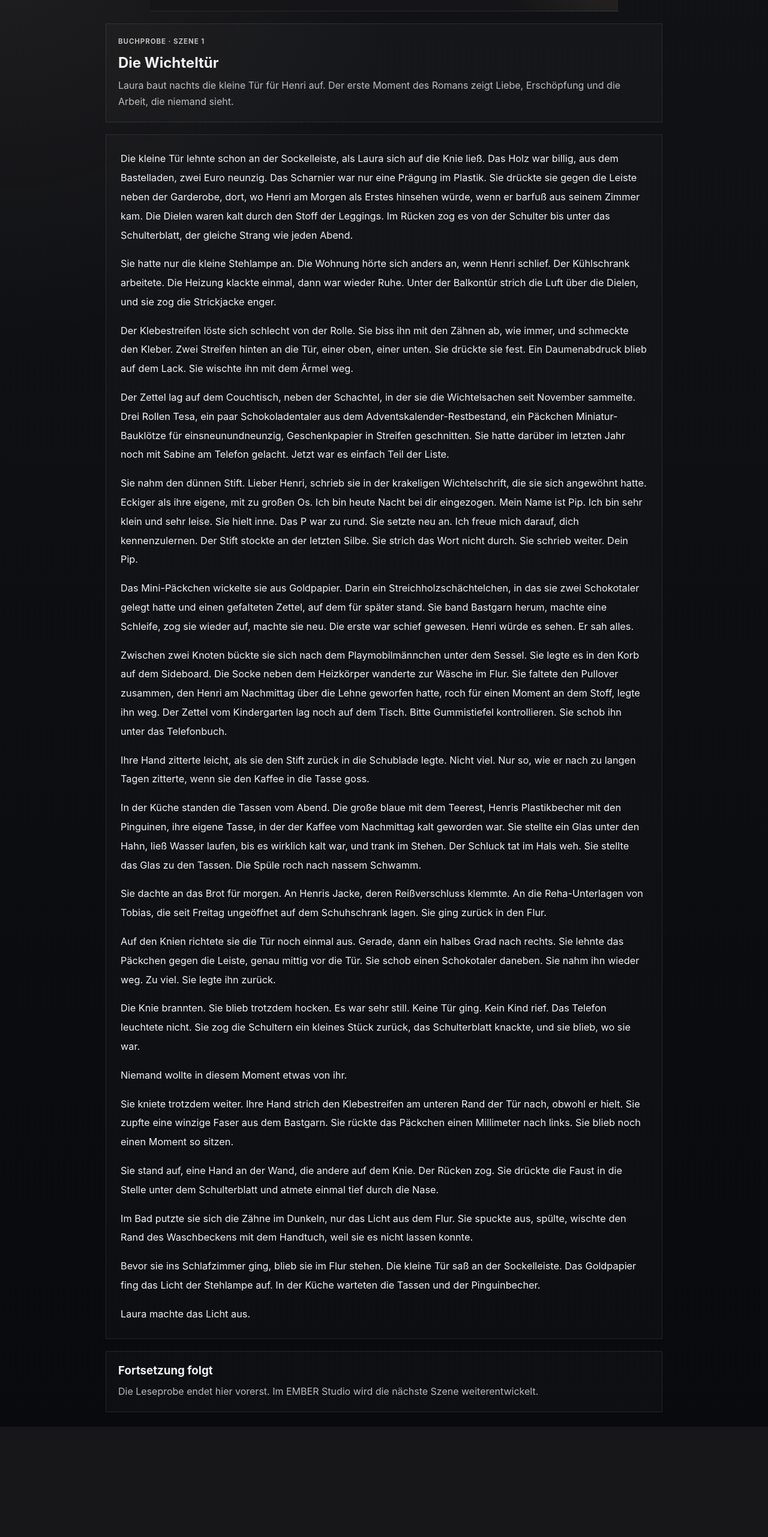
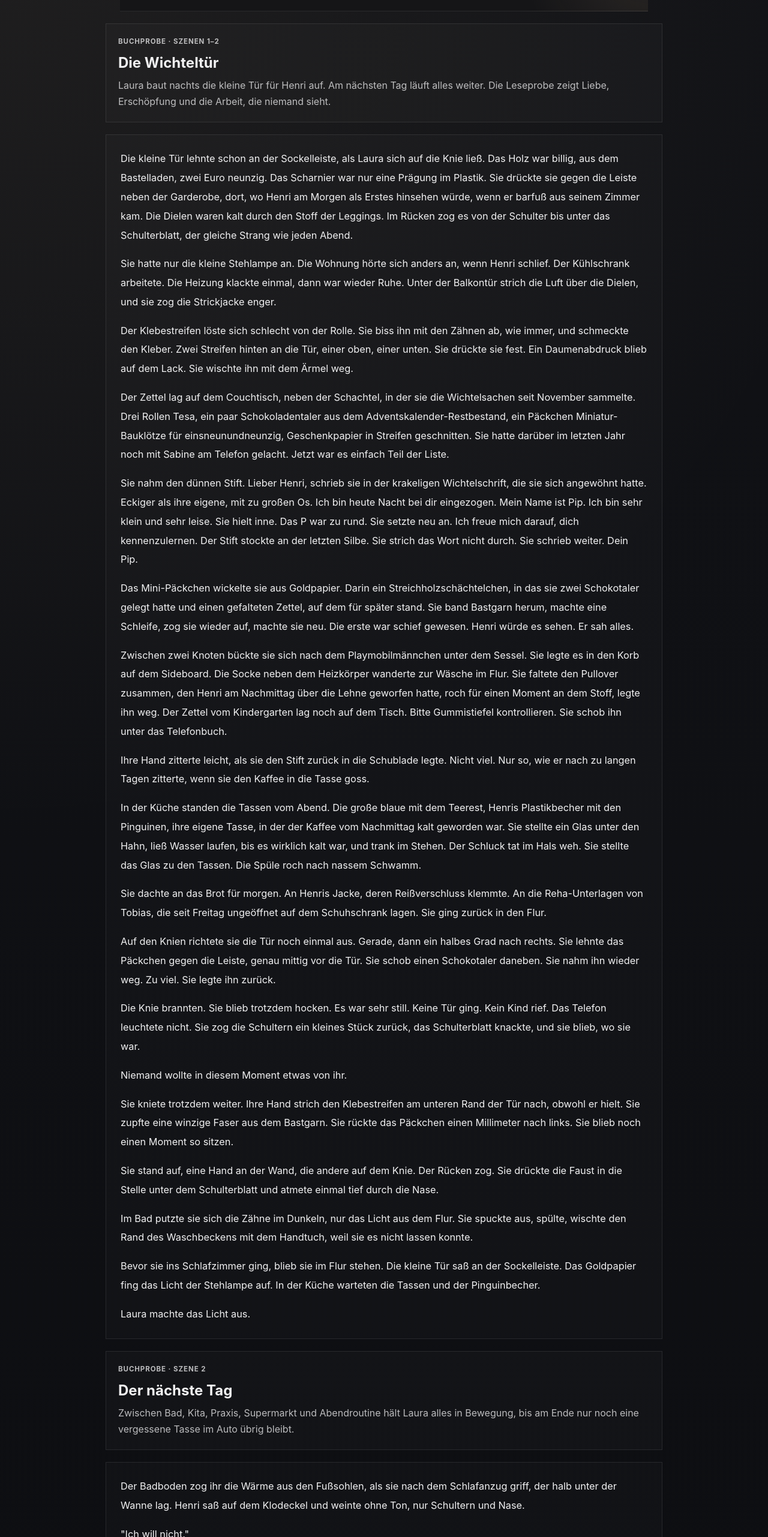
Before and after one commit to KleinDigitalSolutions/EMBER, a Next.js app: page /samples/ich-sehe-dich in a window 1280 px wide. Shown: the part 104-2666 px from the top of the page at 60% size. Before the commit the page ends 2482 px from the top, so only its background shows below. Built offline with nearby package versions, Linux system fonts and the light colour scheme.

Commit message:
Buch Probe Ich sehe dich

```diff
--- a/app/samples/ich-sehe-dich/page.tsx
+++ b/app/samples/ich-sehe-dich/page.tsx
@@ -21,6 +21,54 @@ const sceneOneParagraphs = [
   "Laura machte das Licht aus."
 ];
 
+const sceneTwoParagraphs = [
+  "Der Badboden zog ihr die Wärme aus den Fußsohlen, als sie nach dem Schlafanzug griff, der halb unter der Wanne lag. Henri saß auf dem Klodeckel und weinte ohne Ton, nur Schultern und Nase.",
+  "\"Ich will nicht.\"",
+  "\"Ich weiß.\" Sie zog ihm die Unterhose hoch, dann die Strumpfhose. Seine Beine waren steif. \"Arm.\"",
+  "Er hob den Arm nicht. Sie hob ihn. Der Ärmel blieb am Ellenbogen hängen, sie zog ihn durch, Kopf durch den Kragen, andere Seite. Im Spiegel über dem Waschbecken sah sie sich kurz. Ungewaschenes Haar. Augen wie nach zu wenig Schlaf.",
+  "\"Zähne.\"",
+  "\"Ich will zu Hause bleiben.\"",
+  "\"Zähne, Henri.\"",
+  "Sie drückte ihm die Bürste in die Hand, gab Paste drauf, zählte im Kopf bis zwanzig, nahm ihm die Bürste wieder ab, spülte sie aus. In der Küche war der Wasserkocher schon wieder kalt. Sie stellte ihn noch einmal an, schnitt Brot, strich Butter, schnitt Gurke, packte alles in die Dose. Henri stand im Flur in Socken. Auf dem Schuhschrank lagen noch die Reha-Unterlagen von Tobias.",
+  "\"Schuhe.\"",
+  "\"Mein Bauch tut weh.\"",
+  "\"Nach der Kita gucken wir.\" Sie kniete, zog ihm die Schuhe an, Klett links, Klett rechts. \"Jacke. Mütze. Komm.\"",
+  "Der Toast lag in einem Küchentuch auf dem Beifahrersitz und kühlte ab. An der Kita löste sie Henris Finger einzeln vom Reißverschluss ihrer Jacke. Die Erzieherin lächelte, als sei alles normal. Laura lächelte zurück, als sei alles normal.",
+  "Sie starrte auf ihre Jacke am Haken. Sie konnte sich nicht erinnern, sie aufgehängt zu haben. Erster Patient, kleiner Junge mit Sigmatismus, die Mutter sprach zu viel. Laura hörte zu, notierte, spielte, korrigierte, lobte. Zwischen Patient eins und Patient zwei ging sie in die Küche, goss sich Kaffee ein, nahm einen Schluck im Stehen, stellte die Tasse ab, weil Ines etwas fragte, und vergaß sie dort.",
+  "Patient zwei, fünf Jahre, Mundmotorik. Patient drei, Nachbesprechung mit einer Mutter, die weinte, weil der Logopäde vor ihr nichts gebracht habe. Laura reichte ihr Taschentücher. Ihre Hand fand den Karton, als hätte sie das schon zu oft gemacht. Sie sagte ruhige Sätze. Patient vier fiel aus, dafür schob Ines ihr eine Akte in die Hand, Attestanfrage, Krankenkasse, eilig.",
+  "Sie ging in die Küche zurück. Die Tasse stand noch da, der Kaffee war kalt. Sie trank ihn im Stehen aus, zwei Schluck, drei. Für einen Moment war da der Gedanke, ob Henri vielleicht doch krank war. Sie stellte die Tasse ab. Im Türrahmen rief jemand ihren Namen.",
+  "Der Lagerraum roch nach Pappkarton und Desinfektionsmittel. Sie schloss die Tür hinter sich, lehnte sich mit dem Rücken dagegen, die Akte noch in der Hand. Dann fiel ihr der Kopf nach vorn. Es kam nicht viel. Zwei, drei Atemzüge, in denen das Gesicht heiß wurde. Sie presste die Handfläche auf den Mund.",
+  "Schritte im Flur. Jemand ging an der Tür vorbei, Richtung Toilette. Sie richtete sich auf, wischte mit dem Handrücken unter den Augen entlang, einmal links, einmal rechts, strich sich die Haare hinter die Ohren. Die Akte war an der Ecke zerknittert, sie strich sie glatt.",
+  "Als sie rausging, hielt sie die Akte so, als hätte sie sie gerade aus dem Regal geholt. Ines nickte ihr im Vorbeigehen zu. Laura nickte zurück.",
+  "Henri stand allein an der Garderobe, Jacke halb an, als sie ankam. Die Erzieherin sagte, er habe heute wenig gegessen. Laura sagte Danke und zog ihm den Reißverschluss hoch.",
+  "\"Wir müssen noch schnell einkaufen.\"",
+  "\"Ich will nicht einkaufen.\"",
+  "\"Ich weiß.\"",
+  "Im Supermarkt klammerte er sich an die Stange des Einkaufswagens, Füße auf dem unteren Gitter, Gesicht an ihrem Ärmel. \"Guck mal, Mama.\" Er hielt eine kleine Packung Tiermüsliriegel hoch, die er aus dem Regal gezogen hatte. \"Guck mal, da sind Bären drauf.\"",
+  "\"Schön. Leg zurück.\"",
+  "\"Dürfen wir?\"",
+  "\"Leg zurück, Henri.\"",
+  "Er ließ den Riegel los, Finger für Finger, bis er das Metall des Regals berührte. Sie hakte die Liste im Kopf ab: Nudeln, Tomaten, Käse, Joghurt, Klopapier, Brot für morgen. Milch. Milch. An der Kasse fiel ihr ein, dass die Milch fehlte. Hinter ihr stand schon jemand mit vollem Wagen. Sie legte die Sachen aufs Band. Henri sah auf die Bären, dann auf sie. Sie nahm die Packung aus seiner Hand und legte sie mit aufs Band.",
+  "Im Auto saß er still und aß einen der Riegel, während sie anfuhr.",
+  "\"Guck mal.\" Er hielt das Papier hoch, bevor er es in die Türablage stopfte. \"Ich hab ihn ganz aufgegessen.\"",
+  "\"Hab ich gesehen.\"",
+  "Zuhause: Schuhe aus, Jacke weg, Hände waschen, Nudeln aufsetzen, Henri vor das Malbuch, Wäsche aus der Maschine in den Trockner, Tomatensauce aus dem Glas, Käse reiben, Tisch decken. Er aß drei Gabeln und sagte, der Bauch tue immer noch weh.",
+  "\"Dann ins Bett.\"",
+  "\"Aber ich will erst noch malen.\"",
+  "\"Eine Seite.\"",
+  "Er malte zwei. Sie ließ es durchgehen. \"Guck mal\", sagte er und drehte das Heft zu ihr. Ein Haus mit vier Fenstern, in jedem Fenster ein Kopf. Sie nickte, bevor sie hingesehen hatte, sah dann doch hin, nickte noch einmal.",
+  "Zähne, Pipi, Schlafanzug, Kuscheltier, das richtige, nicht das andere. Sie las ihm drei Seiten aus dem Buch, das sie seit Wochen lasen, Hand auf seinem Rücken, und spürte, wie sein Atem langsamer wurde.",
+  "\"Mama.\"",
+  "\"Ja.\"",
+  "\"Bleibst du da?\"",
+  "\"Ich bleib noch kurz.\"",
+  "Sie blieb, bis er schwer wurde.",
+  "In der Küche stand der halb abgedeckte Tisch. Die Sauce war am Tellerrand eingetrocknet. Sie stellte den Teller in die Spüle, tat die restlichen Nudeln in eine Dose, wischte kurz, ließ den Rest. Auf dem Flur lagen Henris Socken. Sie hob sie auf, ließ sie auf die Waschmaschine fallen. Auf dem Schuhschrank lagen noch immer die Reha-Unterlagen.",
+  "Dann fiel ihr ein, dass sie das Auto nicht abgeschlossen hatte.",
+  "Sie zog die Jacke über den Pyjama, ging runter. Der Hof war leer, das Licht im Treppenhaus ging aus, bevor sie die Haustür erreichte. Sie setzte sich auf den Fahrersitz, um den Schlüssel in die Zündung zu stecken und wieder rauszuziehen, eine Gewohnheit, sie wusste nicht warum. Im Becherhalter stand die Kaffeetasse aus der Praxis, die sie heute Morgen nicht mitgenommen hatte, sondern gestern. Oder vorgestern. Der Rand war braun und trocken, und an einer Stelle hatte sich ein feiner Ring gebildet, wo die Flüssigkeit verdunstet war.",
+  "Sie saß da und sah ihn an."
+];
+
 export default function IchSeheDichSamplePage() {
   return (
     <main className="reader-shell sample-reader">
@@ -28,7 +76,7 @@ export default function IchSeheDichSamplePage() {
         <div>
           <p className="reader-eyebrow">EMBER Leseprobe</p>
           <h1>Ich sehe dich</h1>
-          <p>Szene 1 ist live. Die Leseprobe wird fortlaufend ergänzt.</p>
+          <p>Die Szenen 1 und 2 sind live. Die Leseprobe wird fortlaufend ergänzt.</p>
         </div>
         <div className="reader-actions">
           <Link href="/" className="landing-button">
@@ -42,16 +90,32 @@ export default function IchSeheDichSamplePage() {
 
       <article className="sample-reader__article">
         <div className="sample-reader__hero">
-          <p className="reader-eyebrow">Buchprobe · Szene 1</p>
+          <p className="reader-eyebrow">Buchprobe · Szenen 1–2</p>
           <h2>Die Wichteltür</h2>
           <p>
-            Laura baut nachts die kleine Tür für Henri auf. Der erste Moment des Romans
-            zeigt Liebe, Erschöpfung und die Arbeit, die niemand sieht.
+            Laura baut nachts die kleine Tür für Henri auf. Am nächsten Tag läuft alles
+            weiter. Die Leseprobe zeigt Liebe, Erschöpfung und die Arbeit, die niemand
+            sieht.
           </p>
         </div>
 
         <section className="sample-reader__scene">
           {sceneOneParagraphs.map(function (paragraph) {
+            return <p key={paragraph}>{paragraph}</p>;
+          })}
+        </section>
+
+        <div className="sample-reader__hero">
+          <p className="reader-eyebrow">Buchprobe · Szene 2</p>
+          <h2>Der nächste Tag</h2>
+          <p>
+            Zwischen Bad, Kita, Praxis, Supermarkt und Abendroutine hält Laura alles in
+            Bewegung, bis am Ende nur noch eine vergessene Tasse im Auto übrig bleibt.
+          </p>
+        </div>
+
+        <section className="sample-reader__scene">
+          {sceneTwoParagraphs.map(function (paragraph) {
             return <p key={paragraph}>{paragraph}</p>;
           })}
         </section>
```
